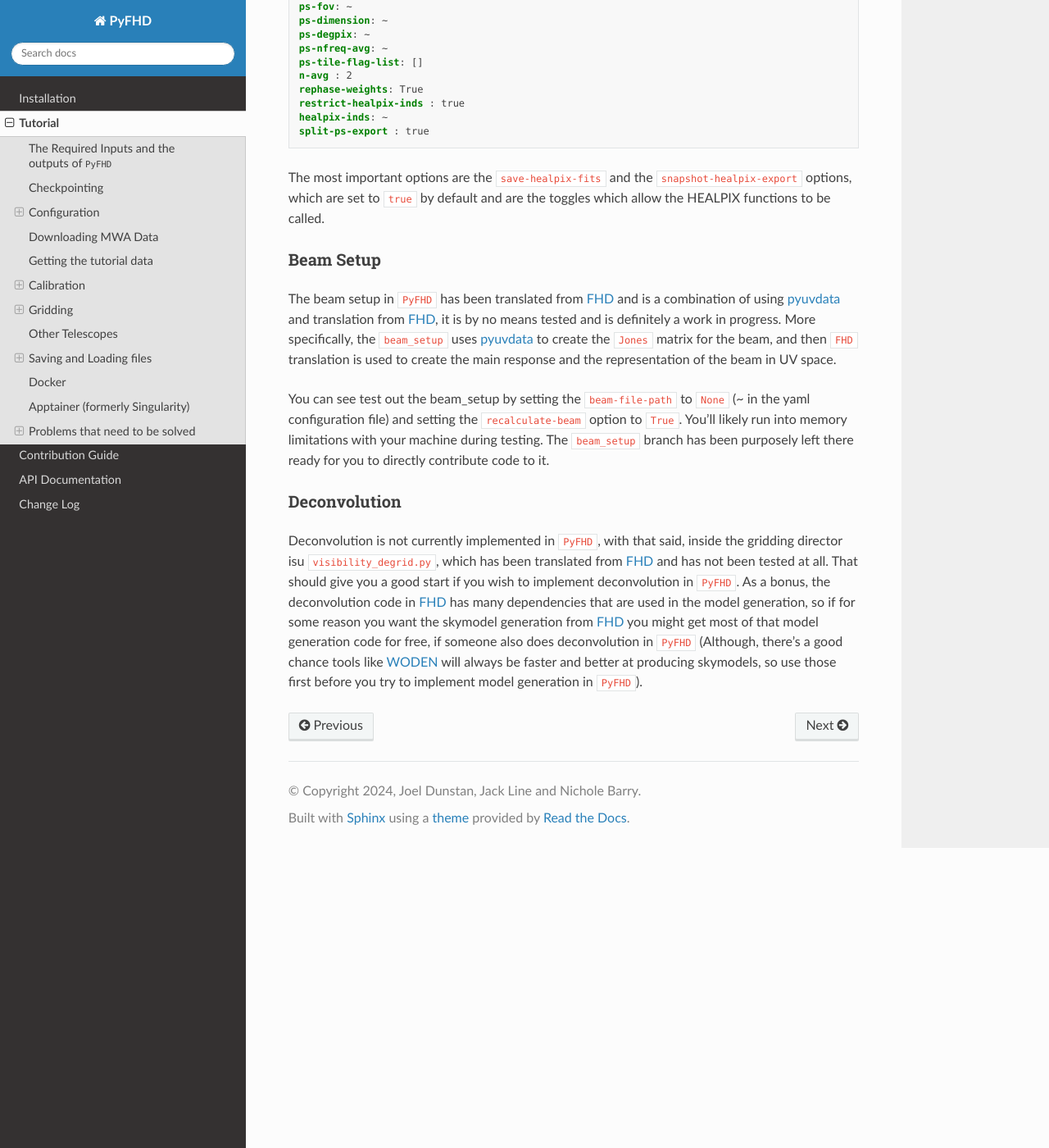
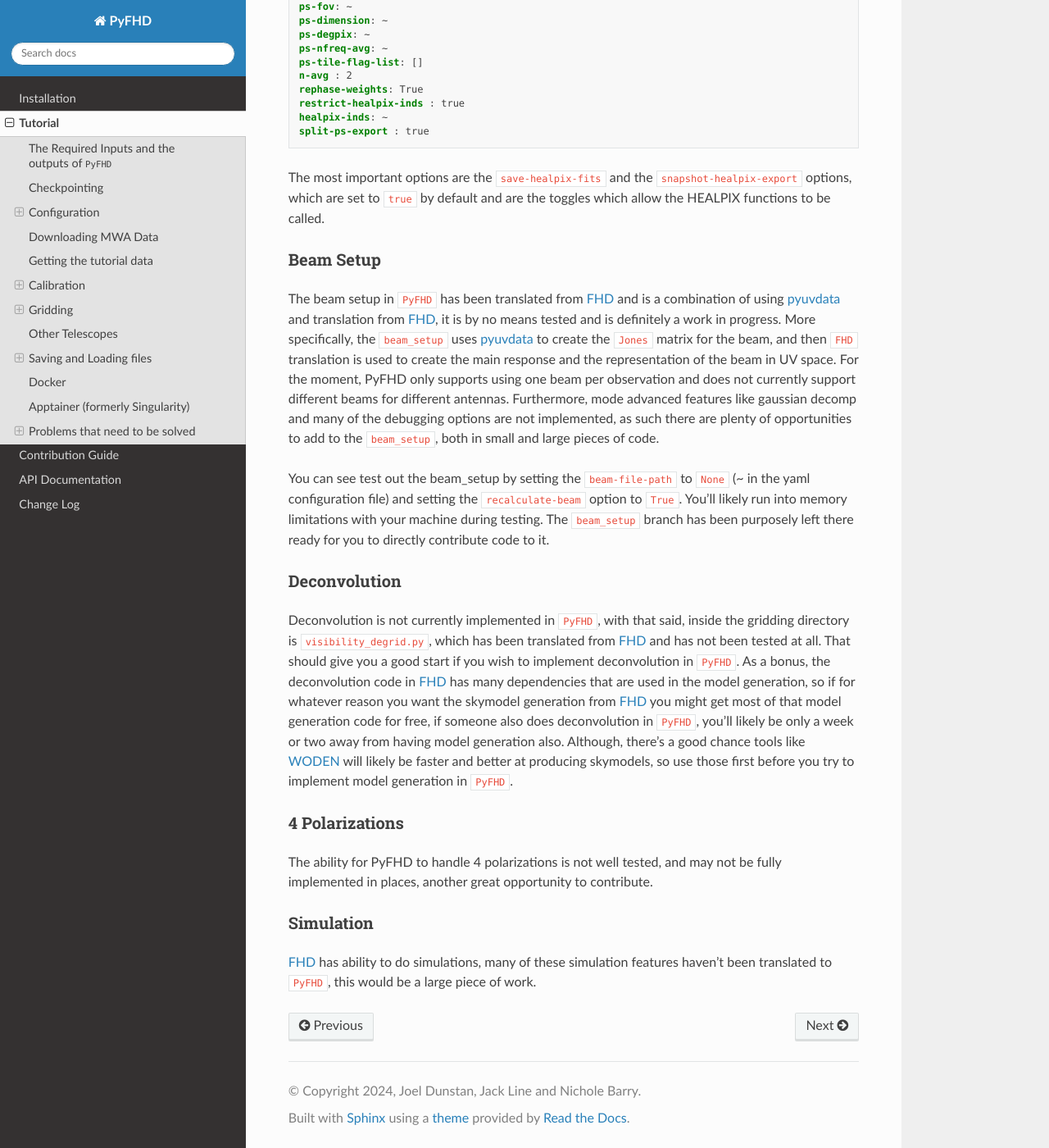
Before and after one commit to ADACS-Australia/PyFHD, a Sphinx documentation site: the page built from docs/source/tutorial/tutorial.rst, in a window 1280 px wide and 1400 px high, scrolled down 17682 px. Shown: the whole window at 82% size. Built offline with Sphinx 7.4.7 and the Read the Docs theme 3.1.0, drawn with Linux system fonts in a browser that asks for light colours.

Commit message:
Update tutorial to clarify beam setup limitations and deconvolution implementation status

```diff
--- a/docs/source/tutorial/tutorial.rst
+++ b/docs/source/tutorial/tutorial.rst
@@ -939,14 +939,23 @@ Beam Setup
 ++++++++++
 The beam setup in ``PyFHD`` has been translated from `FHD`_ and is a combination of using `pyuvdata`_ and translation from `FHD`_, it is by no means tested and is definitely a work in progress.
 More specifically, the ``beam_setup`` uses `pyuvdata`_ to create the ``Jones`` matrix for the beam, and then ``FHD`` translation is used to create the main response and the representation of the beam
-in UV space.
+in UV space. For the moment, PyFHD only supports using one beam per observation and does not currently support different beams for different antennas. Furthermore, mode advanced features like gaussian decomp and
+many of the debugging options are not implemented, as such there are plenty of opportunities to add to the ``beam_setup``, both in small and large pieces of code.
 
 You can see test out the beam_setup by setting the ``beam-file-path`` to ``None`` (~ in the yaml configuration file) and setting the ``recalculate-beam`` option to ``True``. You'll likely run into
 memory limitations with your machine during testing. The ``beam_setup`` branch has been purposely left there ready for you to directly contribute code to it.
 
 Deconvolution
 ++++++++++++++
-Deconvolution is not currently implemented in ``PyFHD``, with that said, inside the gridding director isu ``visibility_degrid.py``, which has been translated from `FHD`_ and has not been tested at all.
-That should give you a good start if you wish to implement deconvolution in ``PyFHD``. As a bonus, the deconvolution code in `FHD`_ has many dependencies that are used in the model generation, so if for some
-reason you want the skymodel generation from `FHD`_ you might get most of that model generation code for free, if someone also does deconvolution in ``PyFHD`` (Although, there's a good chance tools like `WODEN`_
-will always be faster and better at producing skymodels, so use those first before you try to implement model generation in ``PyFHD``).
+Deconvolution is not currently implemented in ``PyFHD``, with that said, inside the gridding directory is ``visibility_degrid.py``, which has been translated from `FHD`_ and has not been tested at all.
+That should give you a good start if you wish to implement deconvolution in ``PyFHD``. As a bonus, the deconvolution code in `FHD`_ has many dependencies that are used in the model generation, so if for whatever
+reason you want the skymodel generation from `FHD`_ you might get most of that model generation code for free, if someone also does deconvolution in ``PyFHD``, you'll likely be only a week or two away from having model generation also.
+Although, there's a good chance tools like `WODEN`_ will likely be faster and better at producing skymodels, so use those first before you try to implement model generation in ``PyFHD``.
+
+4 Polarizations
++++++++++++++++
+The ability for PyFHD to handle 4 polarizations is not well tested, and may not be fully implemented in places, another great opportunity to contribute.
+
+Simulation
+++++++++++
+`FHD`_ has ability to do simulations, many of these simulation features haven't been translated to ``PyFHD``, this would be a large piece of work.
```
